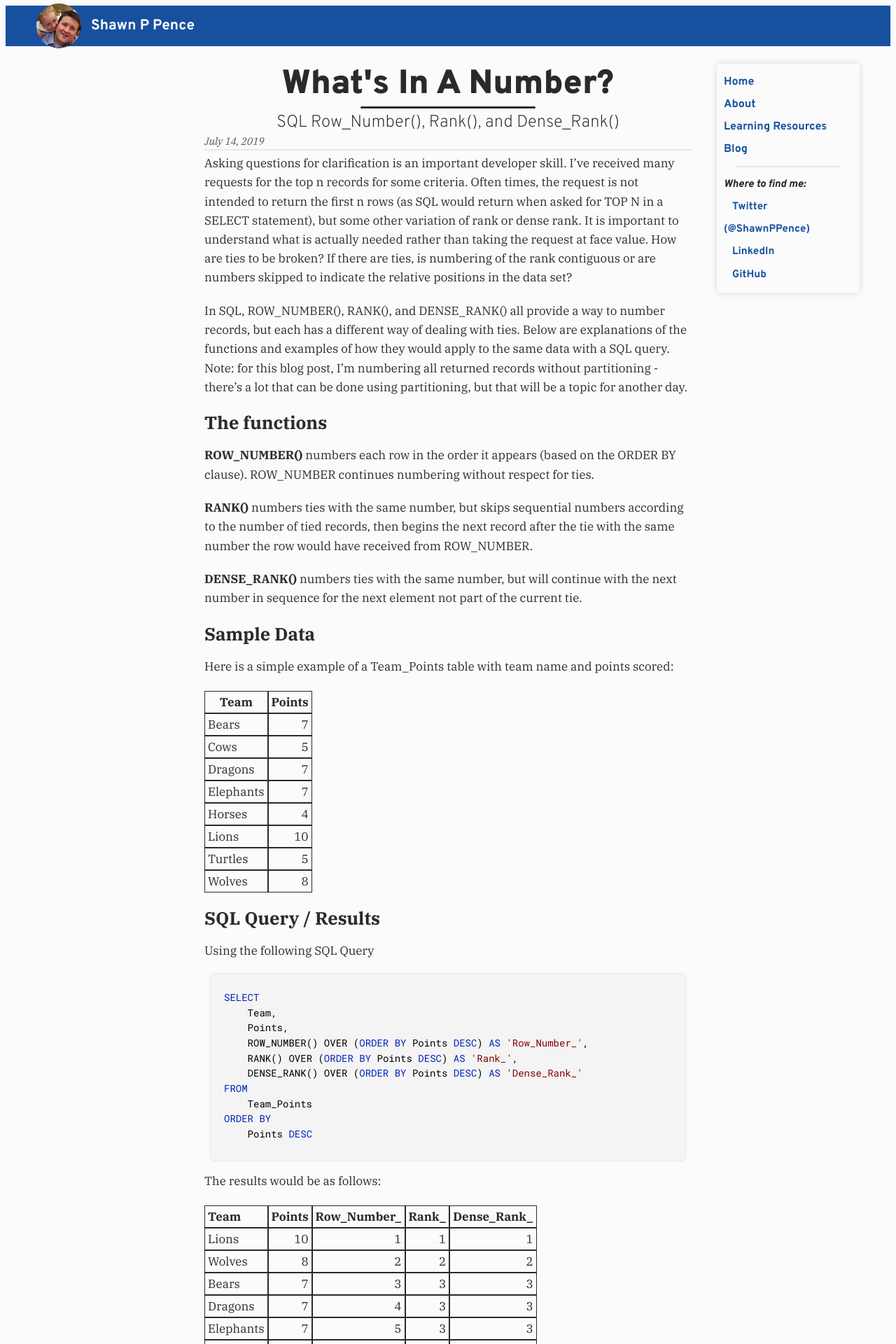
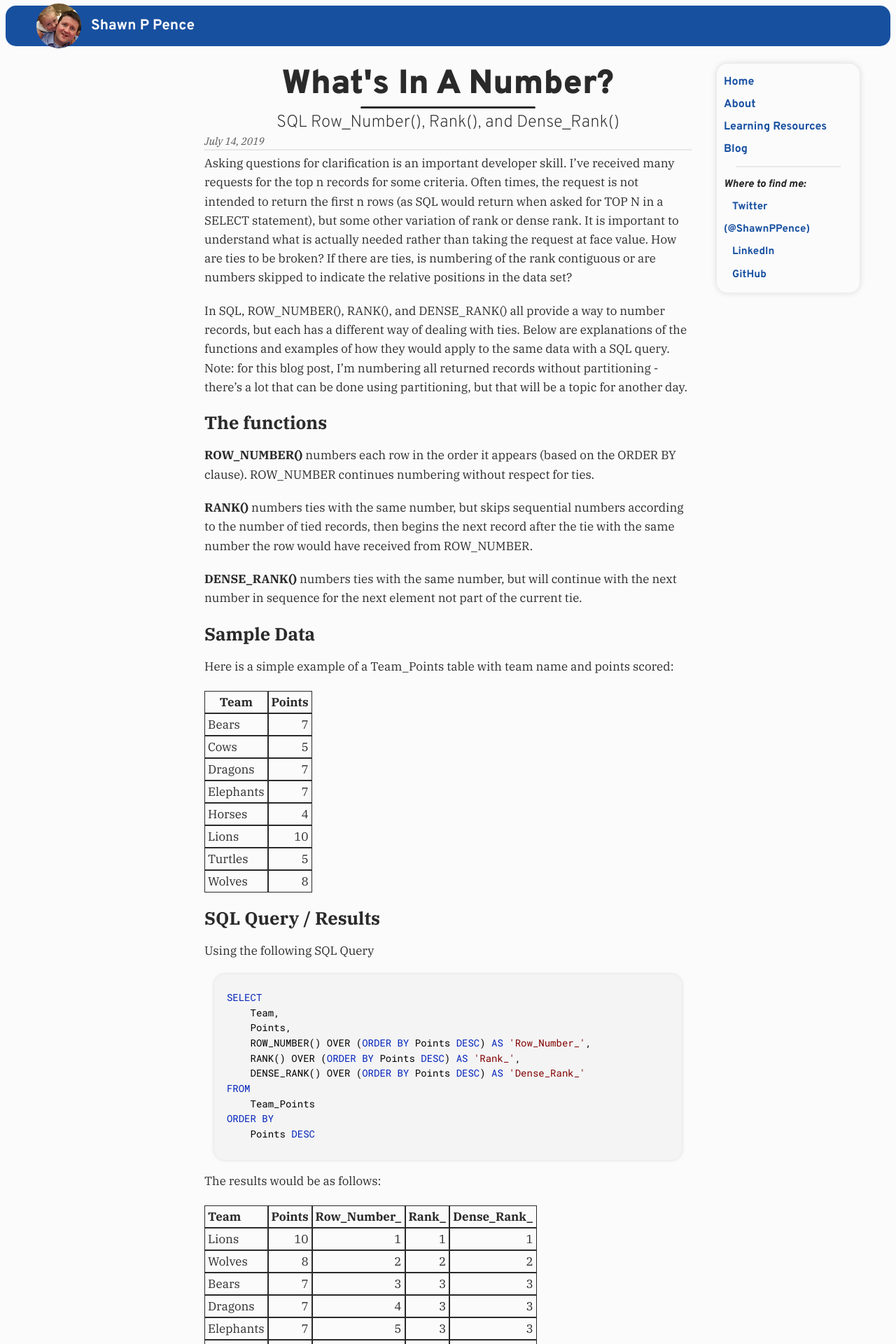
Before and after one commit to ShawnPence/shawnpence.github.io, a Jekyll site: the page built from _posts/2019-07-14-numbering-ask-questions.md, in a window 1280 px wide. Shown: the top 1920 px of the page at 70% size. Built offline with Jekyll 4.4.1, drawn with Linux system fonts in a browser that asks for light colours.

Commit message:
formatting

```diff
--- a/_layouts/default.html
+++ b/_layouts/default.html
@@ -74,7 +74,7 @@
         </script>
     </head>
     <body>
-        <div class="page-header sans solid-bg">
+        <div class="page-header sans solid-bg radius-right radius-left">
             <div class="flex-container">
                 <div id="header-left">
                         <div class="header-bar inner-left">
--- a/css/code.css
+++ b/css/code.css
@@ -5,7 +5,7 @@ code {
     font-size: .875rem;
     line-height: 1.55em;
     overflow: auto;
-    max-width: 100%;
+    max-width: 96%;
     display: inline-block;
 }
 
@@ -23,11 +23,11 @@ code::-webkit-scrollbar:horizontal {
 
 code::-webkit-scrollbar-thumb {
     background-color: #808080;
-    border-radius: 3px;
+    border-radius: 6px;
 }
 
 code::-webkit-scrollbar-track {
-    border-radius: 3px;
+    border-radius: 6px;
     background-color: #d8d8d8;
 }
 
--- a/css/main.css
+++ b/css/main.css
@@ -15,11 +15,13 @@ pre {
 
 .highlight pre {
     box-shadow: 0px 0px 5px #d8d8d8;
+    border-radius: 15px;
 }
 
 figure {
-    margin-inline-start: 10px;
-    margin-inline-end: 10px;
+    margin-inline-start: 2%;
+    margin-inline-end: 2%;
+    border-radius: 15px;
 }
 
 .sans {
@@ -34,12 +36,12 @@ figure {
 }
 
 .radius-left{
-    border-top-left-radius: 5px;
-    border-bottom-left-radius: 5px;
+    border-top-left-radius: 15px;
+    border-bottom-left-radius: 15px;
 }
 .radius-right{
-    border-top-right-radius: 5px;
-    border-bottom-right-radius: 5px;
+    border-top-right-radius: 15px;
+    border-bottom-right-radius: 15px;
 }
 
 .solid-bg {
@@ -211,7 +213,7 @@ h1,h2,h3,h4,h5,h6
 }
 
 .messagebox {
-    border-radius: 5px;
+    border-radius: 15px;
     box-shadow: 0px 0px 10px #d8d8d8;
     padding: 15px;
     margin: 30px 20px 30px 20px;
@@ -240,7 +242,7 @@ h1,h2,h3,h4,h5,h6
     /*width: 100%;*/
     display: block;
     line-height: 32px;
-    border-radius: 5px;
+    border-radius: 15px;
     box-shadow: 0px 0px 10px #d8d8d8;
     font-weight: bold;
     margin-top: 30px;
@@ -280,7 +282,7 @@ p{
 }
 
 .shadowbox {
-    border-radius: 5px;
+    border-radius: 15px;
     box-shadow: 0px 0px 10px #d8d8d8;
     padding: 10px;
 }
```
